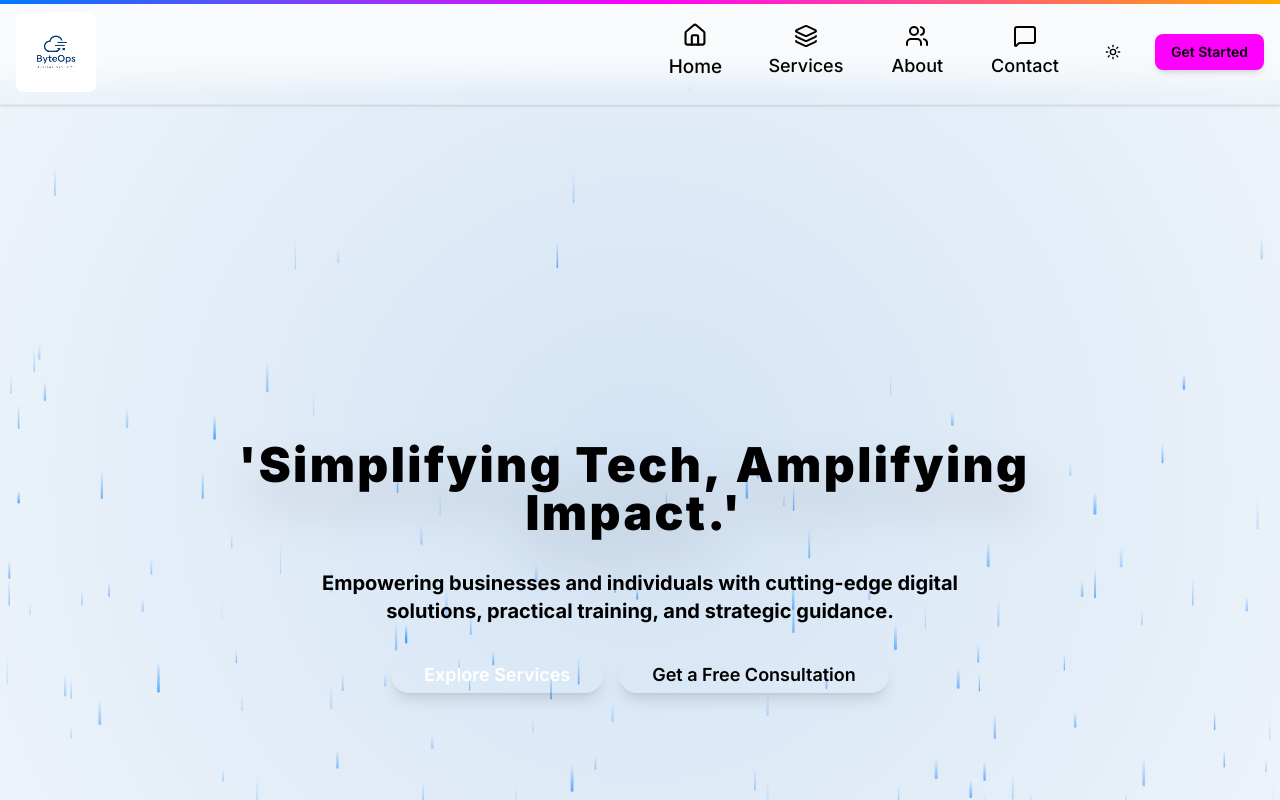
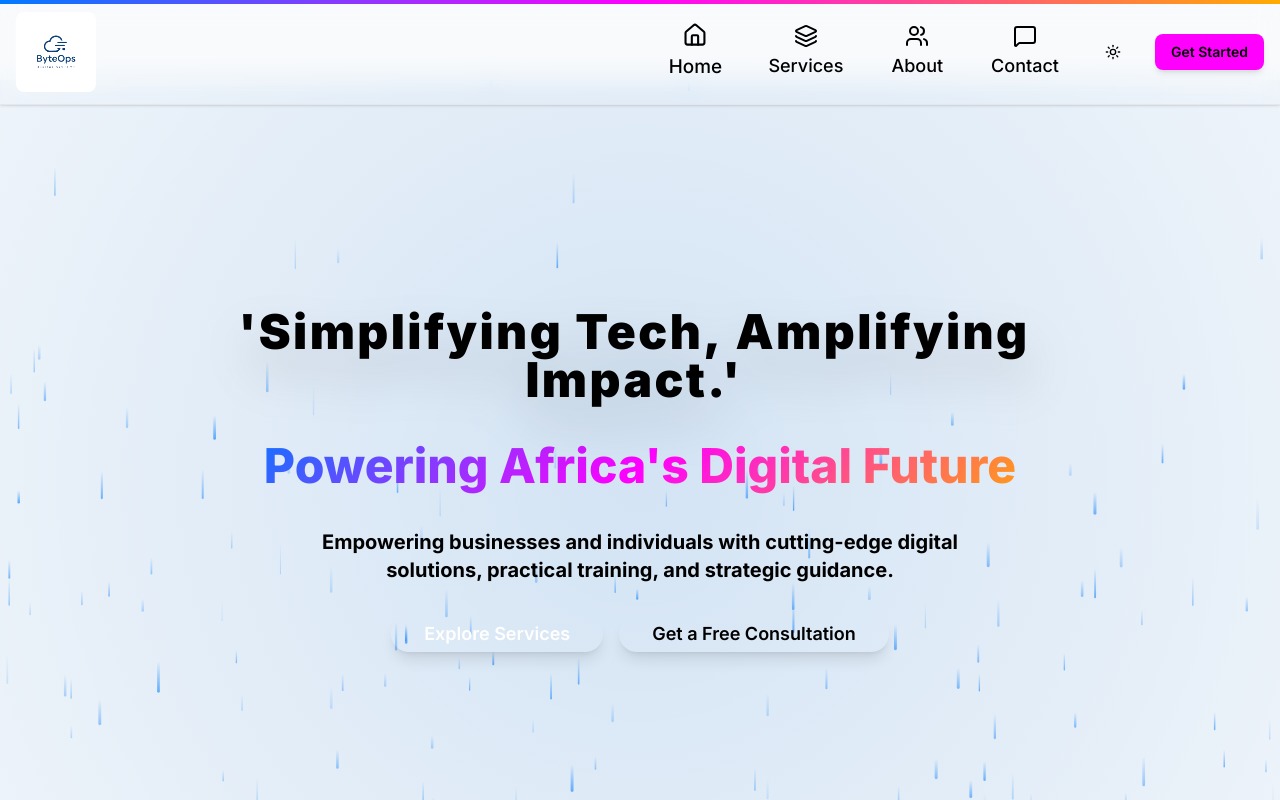
Before and after one commit to onojaonoja2/byteops, a Next.js app: page / in a window 1280 px wide. Shown: the top 800 px of the page. Built offline with nearby package versions, Linux system fonts and the light colour scheme.

Commit message:
further ui enhancement

```diff
--- a/components/HeroSection.tsx
+++ b/components/HeroSection.tsx
@@ -26,8 +26,8 @@ export function HeroSection() {
 
   return (
     <section
-      className="relative h-screen flex items-center justify-center text-center overflow-hidden
-                 bg-byteops-base-dark"
+      className="relative min-h-screen flex items-center justify-center text-center overflow-hidden
+                 bg-byteops-base-dark py-20"
       style={{
         backgroundImage: `radial-gradient(circle at center, rgba(0, 100, 200, 0.15) 0%, transparent 70%)`,
         backgroundSize: "200% 200%",
@@ -39,15 +39,6 @@ export function HeroSection() {
 
       {/* Main content of the Hero Section (text and buttons) */}
       <div className="relative z-10 p-4 md:p-8 max-w-4xl mx-auto">
-        <motion.h1
-          initial={{ y: 50, opacity: 0 }}
-          animate={{ y: 0, opacity: 1 }}
-          transition={{ duration: 0.8, ease: "easeOut" }}
-          className="text-4xl sm:text-5xl md:text-6xl font-extrabold leading-tight mb-6 bg-gradient-to-r from-byteops-primary via-byteops-magenta to-byteops-accent bg-clip-text text-transparent"
-        >
-          Powering Africa&apos;s Digital Future
-        </motion.h1>
-
         {/* Prominent and Stylish Motto */}
         <motion.p
           className="text-3xl sm:text-4xl md:text-5xl font-black text-byteops-accent tracking-wider mb-8 drop-shadow-2xl"
@@ -66,10 +57,25 @@ export function HeroSection() {
           ))}
         </motion.p>
 
+        <motion.h1
+          initial={{ y: 50, opacity: 0 }}
+          animate={{ y: 0, opacity: 1 }}
+          transition={{ duration: 0.8, ease: "easeOut", delay: 0.8 }}
+          className="text-3xl sm:text-4xl md:text-5xl font-extrabold leading-tight mb-8"
+          style={{
+            background: "linear-gradient(135deg, #007BFF, #FF00FF, #FFAB00)",
+            WebkitBackgroundClip: "text",
+            WebkitTextFillColor: "transparent",
+            backgroundClip: "text",
+          }}
+        >
+          Powering Africa&apos;s Digital Future
+        </motion.h1>
+
         <motion.p
           initial={{ y: 50, opacity: 0 }}
           animate={{ y: 0, opacity: 1 }}
-          transition={{ duration: 0.8, ease: "easeOut", delay: 0.6 }}
+          transition={{ duration: 0.8, ease: "easeOut", delay: 1.4 }}
           className="text-lg sm:text-xl mb-8 max-w-2xl mx-auto font-bold text-byteops-text-light/90"
         >
           Empowering businesses and individuals with cutting-edge digital
@@ -79,7 +85,7 @@ export function HeroSection() {
         <motion.div
           initial={{ y: 50, opacity: 0 }}
           animate={{ y: 0, opacity: 1 }}
-          transition={{ duration: 0.8, ease: "easeOut", delay: 0.8 }}
+          transition={{ duration: 0.8, ease: "easeOut", delay: 1.6 }}
           className="flex flex-col sm:flex-row gap-4 justify-center"
         >
           <Link href="/#services">
```
